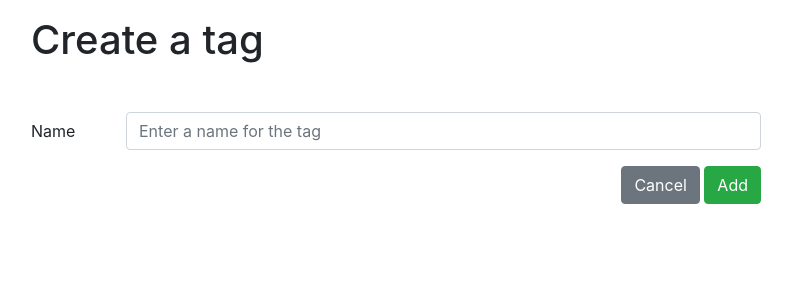
After one commit to mfierro31/blogly, a Flask app: page /tags/new in a window 1280 px wide. The commit adds this page. Shown: the top 300 px of the page, without its empty margins (54-846 px from the left). Run offline with Flask 2, Linux system fonts and the light colour scheme; some libraries are stand-ins or nearby versions.

Commit message:
added basic CRUD functionality for tags

```diff
--- a/app.py
+++ b/app.py
@@ -1,7 +1,7 @@
 """Blogly application."""
 from flask import Flask, request, render_template, redirect, flash, session
 from flask_debugtoolbar import DebugToolbarExtension
-from models import db, connect_db, User, Post
+from models import db, connect_db, User, Post, PostTag, Tag
 
 app = Flask(__name__)
 
@@ -15,7 +15,6 @@ debug = DebugToolbarExtension(app)
 
 connect_db(app)
 
-# db.drop_all()
 db.create_all()
 
 @app.route('/')
@@ -168,3 +167,60 @@ def delete_post(post_id):
     db.session.commit()
 
     return redirect(f'/users/{user_id}')
+
+# Routes for tags
+@app.route('/tags')
+def show_all_tags():
+    tags = Tag.query.order_by(Tag.name).all()
+    return render_template('tags-list.html', tags=tags)
+
+@app.route('/tags/<int:tag_id>')
+def show_tag(tag_id):
+    tag = Tag.query.get_or_404(tag_id)
+    return render_template('show-tag.html', tag=tag)
+
+@app.route('/tags/new')
+def show_add_tag_form():
+    return render_template('add-tag.html')
+
+@app.route('/tags/new', methods=["POST"])
+def add_new_tag():
+    tag_name = request.form['name']
+
+    if not tag_name:
+        flash('Name field cannot be blank')
+        return redirect('/tags/new')
+    else:
+        new_tag = Tag(name=tag_name)
+        db.session.add(new_tag)
+        db.session.commit()
+
+        return redirect('/tags')
+
+@app.route('/tags/<int:tag_id>/edit')
+def show_edit_tag_form(tag_id):
+    tag = Tag.query.get_or_404(tag_id)
+    return render_template('edit-tag.html', tag=tag)
+
+@app.route('/tags/<int:tag_id>/edit', methods=["POST"])
+def edit_tag(tag_id):
+    tag = Tag.query.get_or_404(tag_id)
+    new_tag_name = request.form['name']
+
+    if not new_tag_name:
+        flash('No changes made.  Make a change to tag name or click cancel')
+        return redirect(f'/tags/{tag_id}/edit')
+    else:
+        tag.name = new_tag_name
+        db.session.add(tag)
+        db.session.commit()
+
+        return redirect('/tags')
+
+@app.route('/tags/<int:tag_id>/delete', methods=["POST"])
+def delete_tag(tag_id):
+    tag = Tag.query.get_or_404(tag_id)
+    db.session.delete(tag)
+    db.session.commit()
+
+    return redirect('/tags')
--- /dev/null
+++ b/templates/add-tag.html
@@ -0,0 +1,23 @@
+{% extends 'base.html' %}
+{% block title %}Add tag{% endblock %}
+{% block content %}
+{% with messages = get_flashed_messages() %}
+{% if messages %}
+{% for msg in messages %}
+<div class="mt-3 alert alert-danger">{{msg}}</div>
+{% endfor %}
+{% endif %}
+{% endwith %}
+<h1 class="mt-3 mb-5">Create a tag</h1>
+<form action="/tags/new" method="POST">
+  <div class="form-group row">
+    <label for="name" class="col-1 col-form-label">Name</label>
+    <div class="col-7 text-right">
+      <input type="text" name="name" class="form-control" id="name" placeholder="Enter a name for the tag">
+      <a href="/tags" class="mt-3 btn btn-secondary">Cancel</a>
+      <button type="submit" class="mt-3 btn btn-success">Add</button>
+    </div>
+    <div class="col-md-4"></div>
+  </div>
+</form>
+{% endblock %}
--- a/templates/recent-posts.html
+++ b/templates/recent-posts.html
@@ -17,5 +17,6 @@
 {% endfor %}
 
 <a href="/users" class="btn btn-primary mb-5">Go to Users</a>
+<a href="/tags" class="btn btn-success mb-5">Tags</a>
 
 {% endblock %}}
```
Also changed, not shown: models.py (+18 -0 lines), seed.py (+53 -1 lines), templates/edit-tag.html (added, +23 -0 lines), templates/show-tag.html (added, +16 -0 lines), templates/tags-list.html (added, +12 -0 lines).
